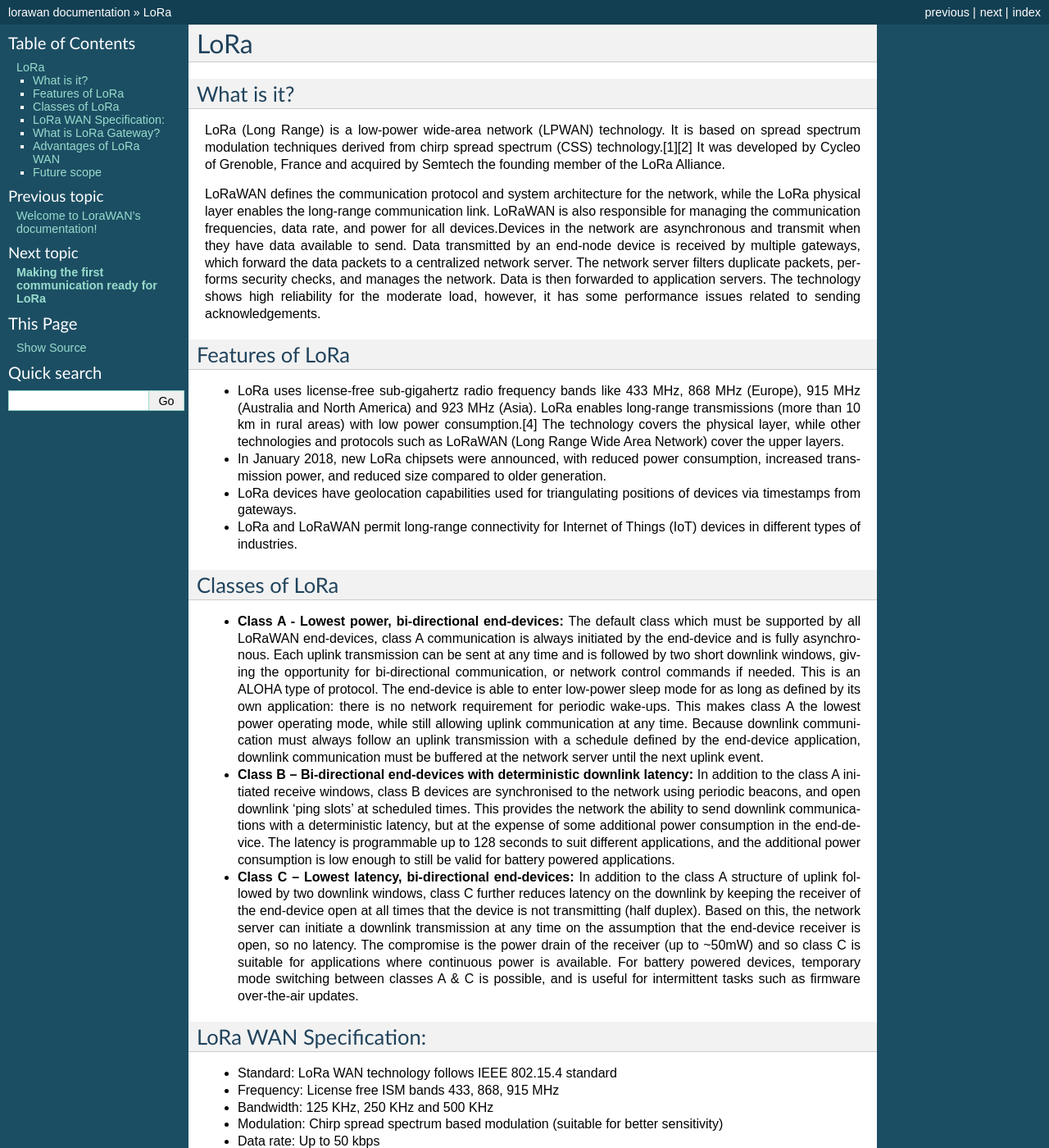
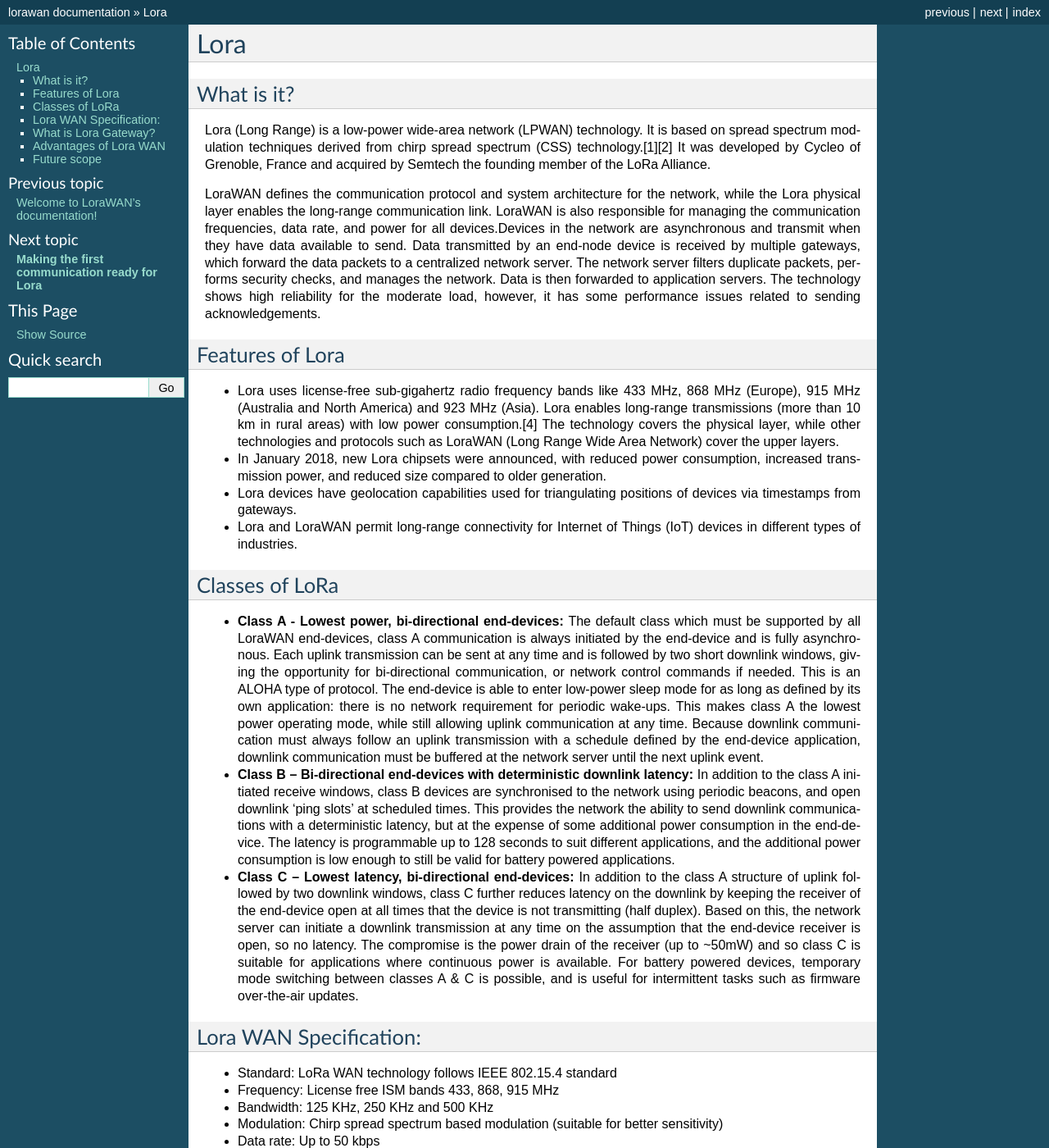
Before and after one commit to ANRGUSC/lorawandocs, a Sphinx documentation site: the page built from docs/source/lora.rst, in a window 1280 px wide and 1400 px high. Shown: the whole window at 82% size. Built offline with Sphinx 7.4.7, drawn with Linux system fonts in a browser that asks for light colours; some of the changed text lies outside the part shown.

```diff
--- a/docs/source/connectingrn2903.rst
+++ b/docs/source/connectingrn2903.rst
@@ -1,4 +1,4 @@
-**Making the first communication ready for LoRa**
+**Making the first communication ready for Lora**
 =================================================
 
 **Setting up serial port communication using TeraTerm**
@@ -53,7 +53,7 @@ There are 3 level of commands :
 The different set of the commands are:
 
 * **sys get ver** returns the firmware version, it is a good way to ensure the circuit works.
-* **radio get mod** and **radio get freq**. These 2 first command indicates that the module is configured as LoRa device by default with a rx/tx frequency of 868.1Mhz.
+* **radio get mod** and **radio get freq**. These 2 first command indicates that the module is configured as Lora device by default with a rx/tx frequency of 868.1Mhz.
 * **radio get sf** -> The spread factor parameters defines the sensitivity of the reception, with a such value (sf12 is the more sensitive) the SNR can be up to -20dB. This also impacts the duration of  the transmission that becomes longer.
 * **radio get bw** -> The used bandwidth determine time on air and sensitivity. With 125KHz the sensitivity is better but time on air is longer. Chip is capable from 125KHz to 500KHz. The time on air is doubled from 125KHz to 250KHz.
   With a 125kHz bandwidth and a spread factor of 12, the time on air duration is about 1 second.
--- a/docs/source/lora.rst
+++ b/docs/source/lora.rst
@@ -1,30 +1,30 @@
-LoRa
+Lora
 ====
 
 What is it?
 +++++++++++
 
-LoRa (Long Range) is a low-power wide-area network (LPWAN) technology. It is based on spread spectrum modulation techniques derived from chirp spread spectrum (CSS) technology.[1][2] It was developed by Cycleo of Grenoble, France and acquired by Semtech the founding member of the LoRa Alliance.
+Lora (Long Range) is a low-power wide-area network (LPWAN) technology. It is based on spread spectrum modulation techniques derived from chirp spread spectrum (CSS) technology.[1][2] It was developed by Cycleo of Grenoble, France and acquired by Semtech the founding member of the LoRa Alliance.
 
-LoRaWAN defines the communication protocol and system architecture for the network, while the LoRa physical layer enables the long-range communication link. LoRaWAN is also responsible for managing the communication frequencies, data rate, and power for all devices.Devices in the network are asynchronous and transmit when they have data available to send. Data transmitted by an end-node device is received by multiple gateways, which forward the data packets to a centralized network server. The network server filters duplicate packets, performs security checks, and manages the network. Data is then forwarded to application servers. The technology shows high reliability for the moderate load, however, it has some performance issues related to sending acknowledgements.
+LoraWAN defines the communication protocol and system architecture for the network, while the Lora physical layer enables the long-range communication link. LoraWAN is also responsible for managing the communication frequencies, data rate, and power for all devices.Devices in the network are asynchronous and transmit when they have data available to send. Data transmitted by an end-node device is received by multiple gateways, which forward the data packets to a centralized network server. The network server filters duplicate packets, performs security checks, and manages the network. Data is then forwarded to application servers. The technology shows high reliability for the moderate load, however, it has some performance issues related to sending acknowledgements.
 
 
-Features of LoRa
+Features of Lora
 ++++++++++++++++
 
-* LoRa uses license-free sub-gigahertz radio frequency bands like 433 MHz, 868 MHz (Europe), 915 MHz (Australia and North America) and 923 MHz (Asia). LoRa enables long-range transmissions (more than 10 km in rural areas) with low power consumption.[4] The technology covers the physical layer, while other technologies and protocols such as LoRaWAN (Long Range Wide Area Network) cover the upper layers.
+* Lora uses license-free sub-gigahertz radio frequency bands like 433 MHz, 868 MHz (Europe), 915 MHz (Australia and North America) and 923 MHz (Asia). Lora enables long-range transmissions (more than 10 km in rural areas) with low power consumption.[4] The technology covers the physical layer, while other technologies and protocols such as LoraWAN (Long Range Wide Area Network) cover the upper layers.
 
-* In January 2018, new LoRa chipsets were announced, with reduced power consumption, increased transmission power, and reduced size compared to older generation.
+* In January 2018, new Lora chipsets were announced, with reduced power consumption, increased transmission power, and reduced size compared to older generation.
 
-* LoRa devices have geolocation capabilities used for triangulating positions of devices via timestamps from gateways.
+* Lora devices have geolocation capabilities used for triangulating positions of devices via timestamps from gateways.
 
-* LoRa and LoRaWAN permit long-range connectivity for Internet of Things (IoT) devices in different types of industries.
+* Lora and LoraWAN permit long-range connectivity for Internet of Things (IoT) devices in different types of industries.
 
 Classes of LoRa
 +++++++++++++++
 
 * **Class A - Lowest power, bi-directional end-devices:**
-  The default class which must be supported by all LoRaWAN end-devices, class A communication is always initiated by the end-device and is fully asynchronous. Each uplink transmission can be sent at any time and is followed by two short downlink windows, giving the opportunity for bi-directional communication, or network control commands if needed. This is an ALOHA type of  protocol.
+  The default class which must be supported by all LoraWAN end-devices, class A communication is always initiated by the end-device and is fully asynchronous. Each uplink transmission can be sent at any time and is followed by two short downlink windows, giving the opportunity for bi-directional communication, or network control commands if needed. This is an ALOHA type of  protocol.
   The end-device is able to enter low-power sleep mode for as long as defined by its own application: there is no network requirement for periodic wake-ups. This makes class A the lowest power operating mode, while still allowing uplink communication at any time.
   Because downlink communication must always follow an uplink transmission with a schedule defined by the end-device application, downlink communication must be buffered at the network server until the next uplink event.
 
@@ -35,7 +35,7 @@ Classes of LoRa
   In addition to the class A structure of uplink followed by two downlink windows, class C further reduces latency on the downlink by keeping the receiver of the end-device open at all times that the device is not transmitting (half duplex). Based on this, the network server can initiate a downlink transmission at any time on the assumption that the end-device receiver is open, so no latency. The compromise is the power drain of the receiver (up to ~50mW) and so class C is suitable for applications where continuous power is available.
   For battery powered devices, temporary mode switching between classes A & C is possible, and is useful for intermittent tasks such as firmware over-the-air updates.
 
-LoRa WAN Specification:
+Lora WAN Specification:
 +++++++++++++++++++++++
 
 * Standard:            LoRa WAN technology follows IEEE 802.15.4 standard
@@ -50,12 +50,12 @@ LoRa WAN Specification:
 
 * Range:                  Up to 20 KM
 
-What is LoRa Gateway?
+What is Lora Gateway?
 +++++++++++++++++++++
 
-LoRa gateway is a sophisticated software architecture designed to carry out communication in LoRa network terminology. It acts as a smart hub between end devices and application network server. In future, it will be preinstalled on all IoT enabled hardware to support wide range of applications.
+Lora gateway is a sophisticated software architecture designed to carry out communication in Lora network terminology. It acts as a smart hub between end devices and application network server. In future, it will be preinstalled on all IoT enabled hardware to support wide range of applications.
 
-Advantages of LoRa WAN
+Advantages of Lora WAN
 ++++++++++++++++++++++
 
 * Long battery life for devices and sensors due to low power consumption
--- a/docs/source/thingsnetwork.rst
+++ b/docs/source/thingsnetwork.rst
@@ -60,9 +60,9 @@ The Things Network is the first open source, decentralized infrastructure for th
 
 Before your device can communicate via The Things Network, you will need to register it.
 
-Currently, The Things Network supports LoRaWAN for long range (~5 to 15km), low power (months to years on battery), but also low bandwidth (51 bytes/message) communication. We plan to support multiple Bluetooth Broadcast/Mesh networks and other networks as well.
+Currently, The Things Network supports LoraWAN for long range (~5 to 15km), low power (months to years on battery), but also low bandwidth (51 bytes/message) communication. We plan to support multiple Bluetooth Broadcast/Mesh networks and other networks as well.
 
-You can of course use The Things Node or Uno, but The Things Network supports any certified LoRaWAN device. The ones you can find under Hardware have been tested and documented by us or our users.
+You can of course use The Things Node or Uno, but The Things Network supports any certified LoraWAN device. The ones you can find under Hardware have been tested and documented by us or our users.
 
 **In our project we are using RN2903a module developed by Mirotechnology as our device.**
 
```
